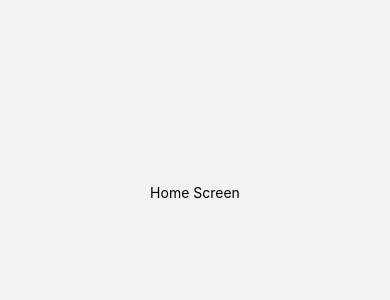
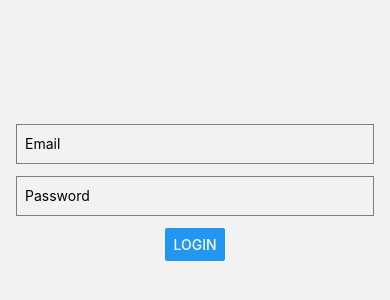
Before and after one commit to onatvaris/boilerplate-expo, a React Native app: screen / in a window 390 px wide. Shown: the part 230-530 px from the top of the page. Built offline with nearby package versions, Linux system fonts and the light colour scheme.

Commit message:
chore: Add Login screen and update router configuration

```diff
--- a/src/router/index.tsx
+++ b/src/router/index.tsx
@@ -1,7 +1,7 @@
 import { NavigationContainer } from '@react-navigation/native';
 import { createNativeStackNavigator } from '@react-navigation/native-stack';
 
-import { HomeScreen } from '../screens';
+import Screens from '../screens';
 
 const Stack = createNativeStackNavigator();
 
@@ -9,13 +9,14 @@ const Router = () => {
   return (
     <NavigationContainer>
       <Stack.Navigator>
-        <Stack.Screen
-          name='Home'
-          component={HomeScreen}
-          options={{
-            headerShown: false
-          }}
-        />
+        {Screens.map(screen => (
+          <Stack.Screen
+            key={screen.name}
+            name={screen.name}
+            component={screen.component}
+            {...screen.props}
+          />
+        ))}
       </Stack.Navigator>
     </NavigationContainer>
   );
--- /dev/null
+++ b/src/screens/Login/index.tsx
@@ -0,0 +1,49 @@
+import React, { useState } from 'react';
+import { View, TextInput, Button, StyleSheet } from 'react-native';
+
+const LoginScreen = () => {
+  const [email, setEmail] = useState('');
+  const [password, setPassword] = useState('');
+
+  const handleLogin = () => {
+    // Implement your login logic here
+  };
+
+  return (
+    <View style={styles.container}>
+      <TextInput
+        style={styles.input}
+        placeholder='Email'
+        value={email}
+        onChangeText={setEmail}
+      />
+      <TextInput
+        style={styles.input}
+        placeholder='Password'
+        secureTextEntry
+        value={password}
+        onChangeText={setPassword}
+      />
+      <Button title='Login' onPress={handleLogin} />
+    </View>
+  );
+};
+
+const styles = StyleSheet.create({
+  container: {
+    flex: 1,
+    justifyContent: 'center',
+    alignItems: 'center',
+    padding: 16
+  },
+  input: {
+    width: '100%',
+    height: 40,
+    borderColor: 'gray',
+    borderWidth: 1,
+    marginBottom: 12,
+    paddingHorizontal: 8
+  }
+});
+
+export default LoginScreen;
--- a/src/screens/index.ts
+++ b/src/screens/index.ts
@@ -1,3 +1,37 @@
+import type { NativeStackNavigationOptions } from '@react-navigation/native-stack';
+
+// screens
 import HomeScreen from './Home';
+import LoginScreen from './Login';
 
-export { HomeScreen };
+type ScreenType = {
+  name: string;
+  component: React.ComponentType<any>;
+  props?: {
+    initialParams?: any;
+    options?: NativeStackNavigationOptions;
+  };
+};
+
+const Screens: ScreenType[] = [
+  {
+    name: 'Login',
+    component: LoginScreen,
+    props: {
+      options: {
+        headerShown: false
+      }
+    }
+  },
+  {
+    name: 'Home',
+    component: HomeScreen,
+    props: {
+      options: {
+        headerShown: false
+      }
+    }
+  }
+];
+
+export default Screens;
```
